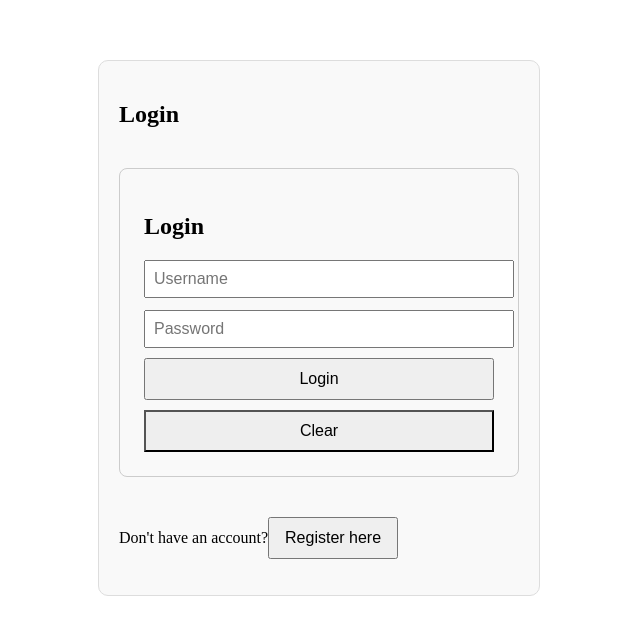
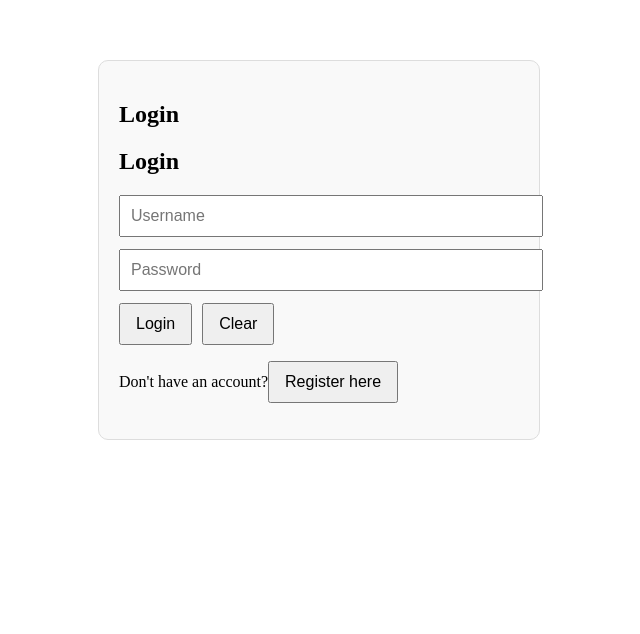
Before and after one commit to ammohan6212/front-service, a React (Create React App) app: page / in a window 1280 px wide. Shown: the top 634 px of the page, without its empty margins (321-961 px from the left). Built offline with nearby package versions, Linux system fonts and the light colour scheme.

Commit message:
Revert "bacekend"
This reverts commit 3db3181a0cbbe475d0366165d434d44c2acbe40d.

```diff
--- a/src/components/Login.js
+++ b/src/components/Login.js
@@ -3,22 +3,14 @@ import React, { useState } from "react";
 function Login() {
   const [form, setForm] = useState({ username: "", password: "" });
   const [message, setMessage] = useState("");
-  const [error, setError] = useState("");
-  const [loading, setLoading] = useState(false);
 
   const handleChange = (e) => {
     setForm({ ...form, [e.target.name]: e.target.value });
-    setError("");
-    setMessage("");
   };
 
   const handleSubmit = async (e) => {
     e.preventDefault();
-    setLoading(true);
-    setError("");
-    setMessage("");
 
-    try {
     const response = await fetch("/api/login", {
       method: "POST",
       headers: { "Content-Type": "application/json" },
@@ -27,28 +19,21 @@ function Login() {
 
     const data = await response.json();
 
-      if (response.ok && data.success) {
-        setMessage(data.message || "Login successful!");
+    if (response.ok) {
+      setMessage(data.message); // ✅ "Login successful"
       localStorage.setItem("token", data.access_token);
-        // Optionally redirect here
     } else {
-        setError(data.message || "Login failed. Please try again.");
-      }
-    } catch (err) {
-      setError("An error occurred. Please try again.");
-    } finally {
-      setLoading(false);
+      setMessage(data.detail || "Login failed");
     }
   };
 
   const handleClear = () => {
     setForm({ username: "", password: "" });
     setMessage("");
-    setError("");
   };
 
   return (
-    <div style={{ maxWidth: 350, margin: "40px auto", padding: 24, border: "1px solid #ccc", borderRadius: 8 }}>
+    <div>
       <h2>Login</h2>
       <form onSubmit={handleSubmit}>
         <input
@@ -56,8 +41,6 @@ function Login() {
           placeholder="Username"
           value={form.username}
           onChange={handleChange}
-          style={{ width: "100%", marginBottom: 10, padding: 8 }}
-          autoComplete="username"
         />
         <input
           name="password"
@@ -65,22 +48,13 @@ function Login() {
           placeholder="Password"
           value={form.password}
           onChange={handleChange}
-          style={{ width: "100%", marginBottom: 10, padding: 8 }}
-          autoComplete="current-password"
         />
-        <button type="submit" disabled={loading} style={{ width: "100%", padding: 10 }}>
-          {loading ? "Logging in..." : "Login"}
-        </button>
-        <button
-          type="button"
-          onClick={handleClear}
-          style={{ width: "100%", marginTop: 10, padding: 10, background: "#eee" }}
-        >
+        <button type="submit">Login</button>
+        <button type="button" onClick={handleClear} style={{ marginLeft: "10px" }}>
           Clear
         </button>
       </form>
-      {message && <p style={{ color: "green", marginTop: 16 }}>{message}</p>}
-      {error && <p style={{ color: "red", marginTop: 16 }}>{error}</p>}
+      <p>{message}</p>
     </div>
   );
 }
```
Lines whose indentation alone changed are shown as unchanged.
